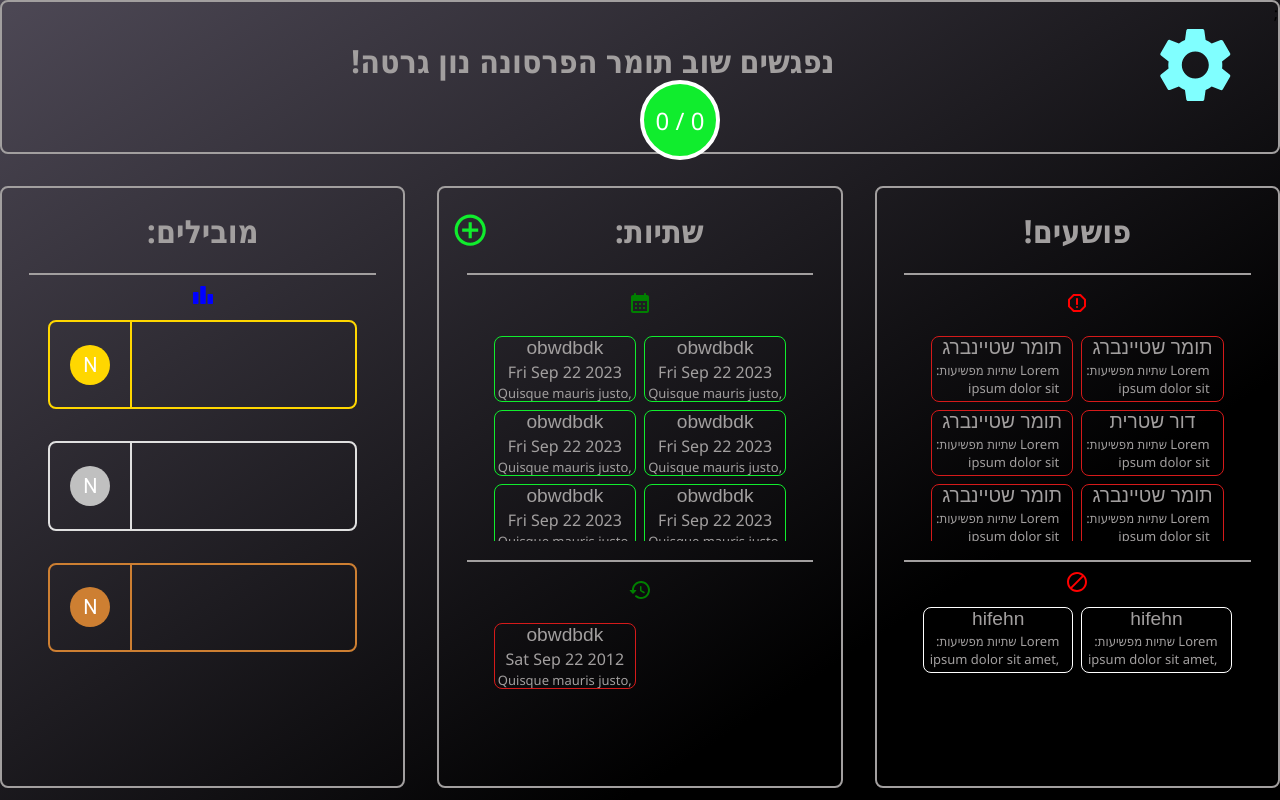
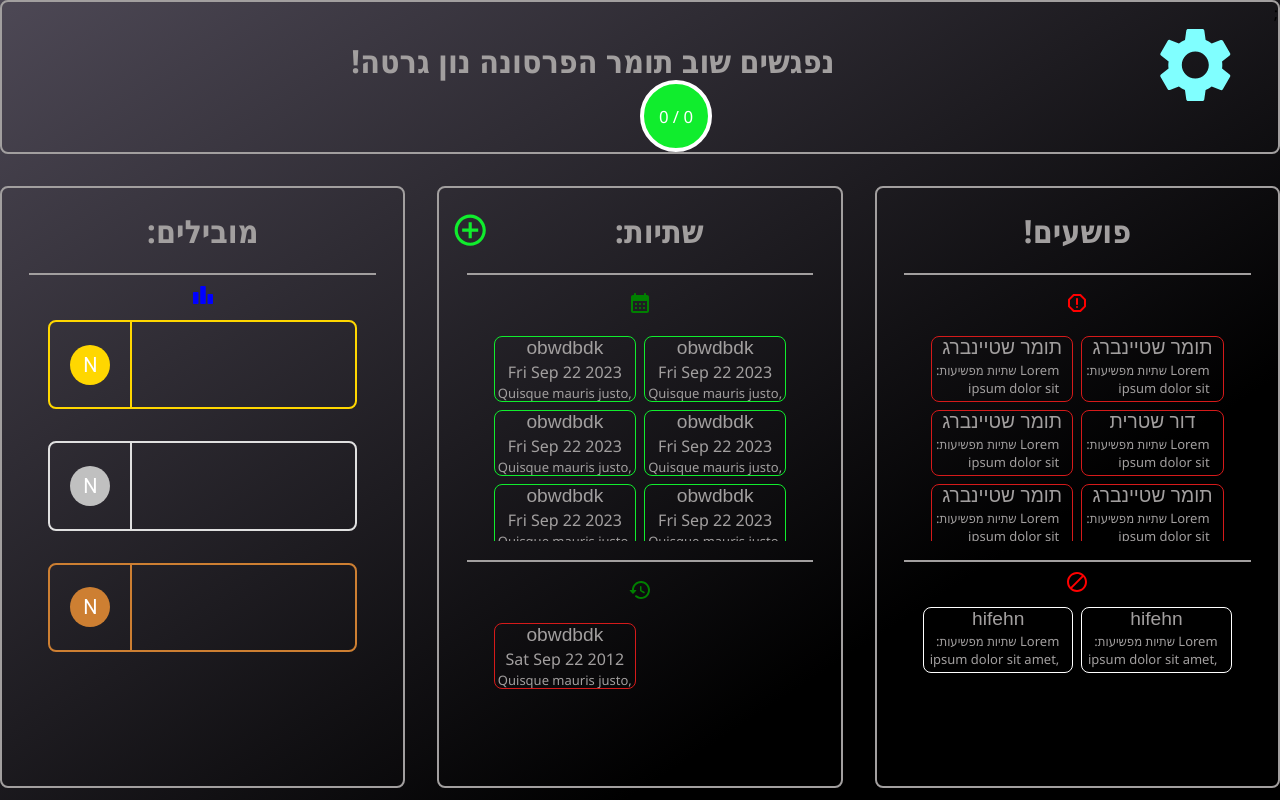
Before and after one commit to piloshachar14/golden-toasts, a React (Vite) app in the folder apps/client/: page / in a window 1280 px wide. Built offline with nearby package versions, Linux system fonts and the light colour scheme.

Commit message:
refactor(client): change recordState from div->button

```diff
--- a/apps/client/src/components/heading/heading.tsx
+++ b/apps/client/src/components/heading/heading.tsx
@@ -17,7 +17,7 @@ export const Heading: React.FC<Props> = ({ title, isLogin }) => {
       <div className="statebutton">
         <RecordState />
       </div>
-      <Tooltip anchorSelect=".statebutton" place="right">
+      <Tooltip anchorSelect=".statebutton" place="bottom">
         מצב שתיות נוכחי
       </Tooltip>
       {!isLogin ? (
--- a/apps/client/src/components/record-state/record-state.module.css
+++ b/apps/client/src/components/record-state/record-state.module.css
@@ -20,5 +20,5 @@
 
 .recordNum {
   padding: 0.3em;
-  font-size: 0.5em;
+  font-size: 0.35em;
 }
--- a/apps/client/src/components/record-state/record-state.tsx
+++ b/apps/client/src/components/record-state/record-state.tsx
@@ -6,10 +6,10 @@ export const RecordState: React.FC = () => {
   const [currentToasts, setCurrentToasts] = useState(0);
 
   return (
-    <div className={styles.record}>
+    <button className={styles.record}>
       <div className={styles.recordNum}>
         {currentToasts} / {recordToasts}
       </div>
-    </div>
+    </button>
   );
 };
```
